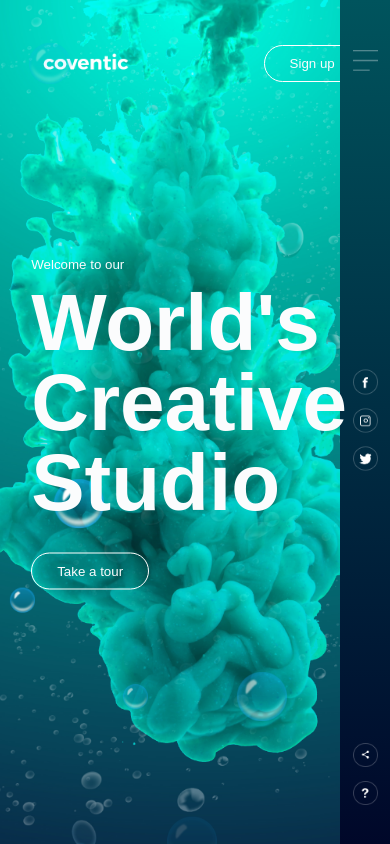
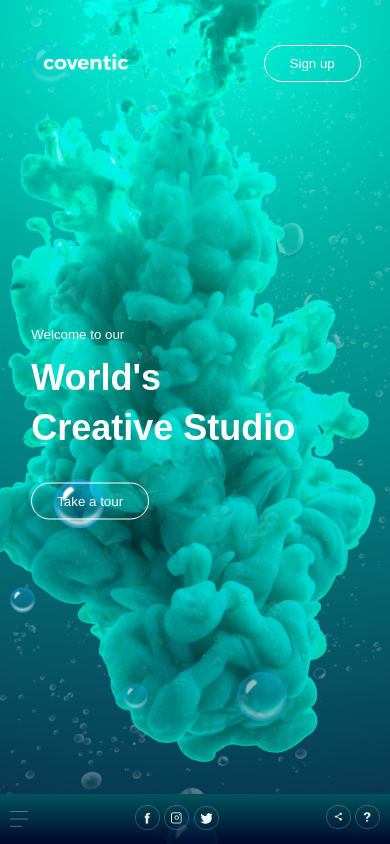
Before and after one commit to ozergunduz/bubbles, a plain HTML site: page CoventicWebPage/coventic.html in a window 390 px wide. Drawn offline with Linux system fonts and the light colour scheme.

Commit message:
edit for small screen

```diff
--- a/CoventicWebPage/coventic.css
+++ b/CoventicWebPage/coventic.css
@@ -146,3 +146,40 @@ h1{
     animation-delay: 7s;
     width: 35px;
 }
+
+@media screen and (max-width:600px)
+{
+    h1{
+        font-size: 36px;
+        line-height: 50px;
+    }
+    .side-bar{
+        width: 100%;
+        height: 50px;
+        top: auto;
+        bottom: 0;
+        display: flex;
+        align-items: center;
+        justify-content: space-between;
+        padding: 0 10px;
+        box-sizing: border-box;
+    }
+    .social-links{
+        width: auto;
+        position: unset;
+        transform: none;
+    }
+    .useful-links{
+        width: auto;
+        position: unset;
+        bottom: 30px;
+    }
+    .menu{
+        width: 18px;
+        margin: 0;
+    }
+
+}
+@media screen and (max-width:900px) and (min-width:600px) {
+    /*add css for tablet screen size/*
+}
```
